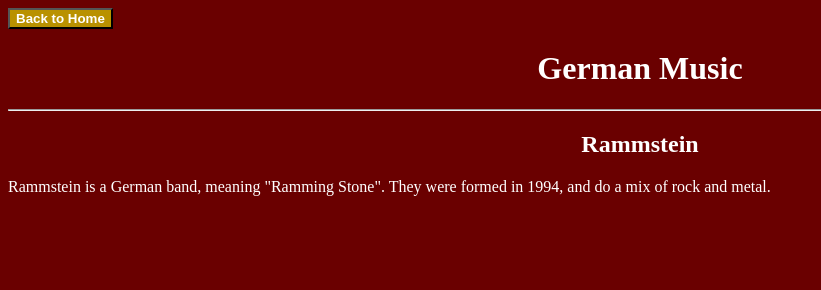
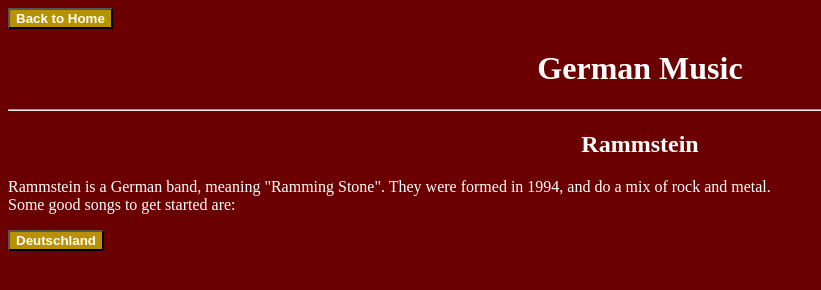
Before and after one commit to JimBobJoe36/GermanLearning, a plain HTML site: page listOfMusic.html in a window 1280 px wide. Shown: the whole page, without its empty margins (0-821 px from the left). Drawn offline with Linux system fonts and the light colour scheme.

Commit message:
Rammstein

```diff
--- a/listOfMusic.html
+++ b/listOfMusic.html
@@ -18,6 +18,9 @@
     <p>
         Rammstein is a German band, meaning "Ramming Stone". They were formed in 1994, and do a mix of rock and metal.
         <br>
+        Some good songs to get started are:
     </p>
+    <button class="button" onclick="location.replace('https://www.youtube.com/watch?v=vGtaDvhSxaI&themeRefresh=1')"><b>Deutschland</b></button>
+    <br>
 </body>
 </html>
```
